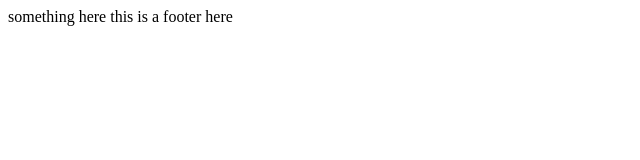
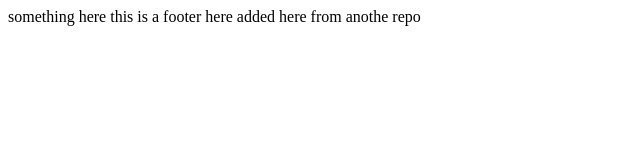
Before and after one commit to picaobaby/gittest, a plain HTML site: page index.html in a window 1280 px wide. Shown: the whole page, without its empty margins (0-640 px from the left). Drawn offline with Linux system fonts and the light colour scheme.

Commit message:
commit from gittest_new

```diff
--- a/index.html
+++ b/index.html
@@ -8,5 +8,7 @@
     something here
 
     this is a footer here
+
+    added here from anothe repo
 </body>
 </html>
```
